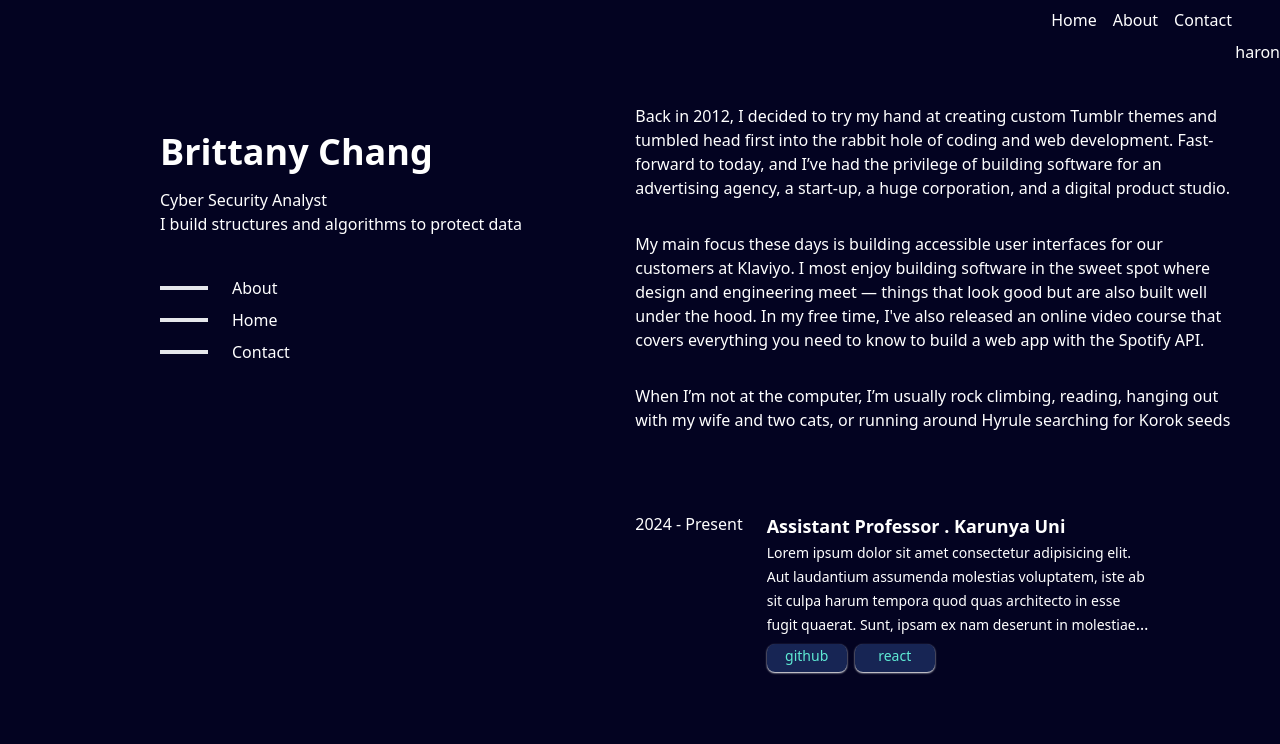
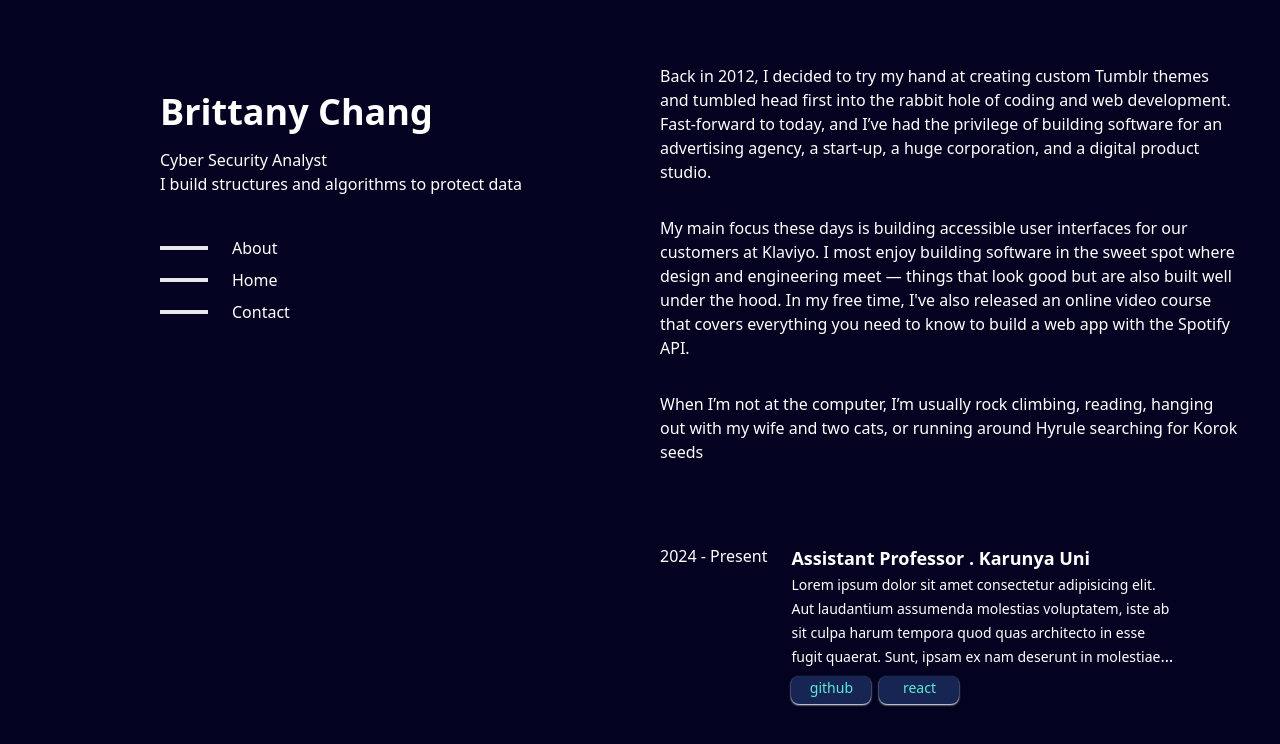
Before and after one commit to haronpaulson/portfolio-mathew, a React (Create React App) app: page / in a window 1280 px wide. Shown: the top 744 px of the page. Built offline with nearby package versions, Linux system fonts and the light colour scheme.

Commit message:
removing unwanted elements and header

```diff
--- a/package.json
+++ b/package.json
@@ -1,4 +1,5 @@
 {
+  "homepage": "https://haronpaulson.io/portfolio-mathew",
   "name": "portfolio-mathew",
   "version": "0.1.0",
   "private": true,
@@ -13,6 +14,8 @@
   },
   "scripts": {
     "start": "react-scripts start",
+    "predeploy": "npm run build",
+    "deploy": "gh-pages -d build",
     "build": "react-scripts build",
     "test": "react-scripts test",
     "eject": "react-scripts eject"
@@ -38,6 +41,7 @@
   "description": "This project was bootstrapped with [Create React App](https://github.com/facebook/create-react-app).",
   "main": "index.js",
   "devDependencies": {
+    "gh-pages": "^6.1.1",
     "tailwindcss": "^3.4.3"
   },
   "author": "mathre",
--- a/src/App.js
+++ b/src/App.js
@@ -1,6 +1,7 @@
 import logo from './logo.svg';
 import Header from './Header';
 import Mainpage from './Mainpage';
+import Skillbox from './Skillbox';
 
 import './App.css';
 
@@ -8,7 +9,7 @@ function App() {
   return (
     <div className="App">
 
-      <Header/>
+
       <Mainpage />
     </div>
   );
--- a/src/Mainpage.js
+++ b/src/Mainpage.js
@@ -3,7 +3,7 @@ import Experience from './Experience'
 
 function Mainpage() {
   return (
-    <div className=' text-white'>
+    <div className=' text-white pr-10'>
         <div className=' flex pt'>
             <div className=' w-1/2 h-screen fixed  pt-20 text-start pl-40'>
                 <div className=' space-'>
@@ -40,7 +40,7 @@ function Mainpage() {
 
 
                 </div>
-            <h2>haron</h2>
+
             </div>
         </div>
     </div>
```
Also changed, not shown: 1 other file (tests, documents, lock files or other folders).
